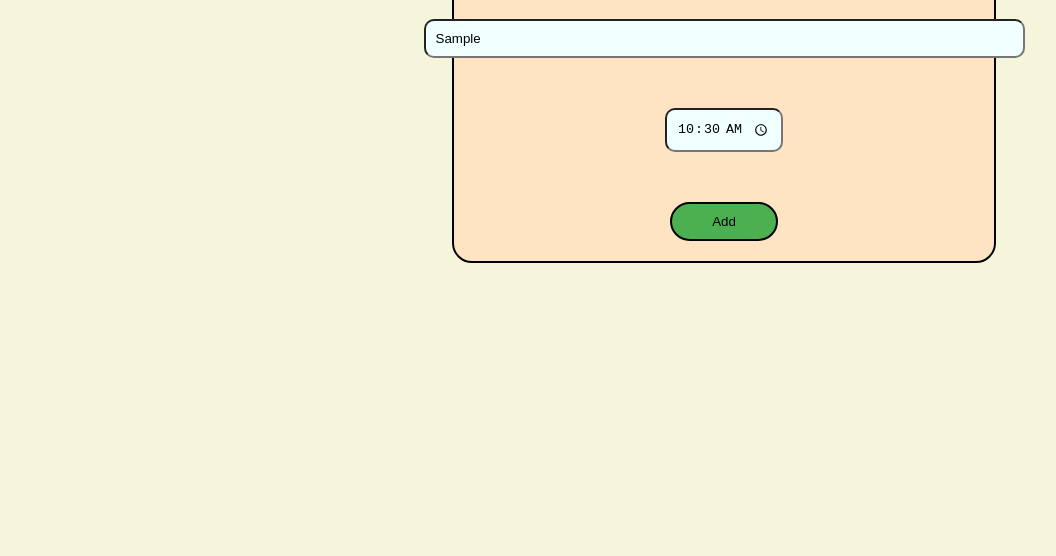
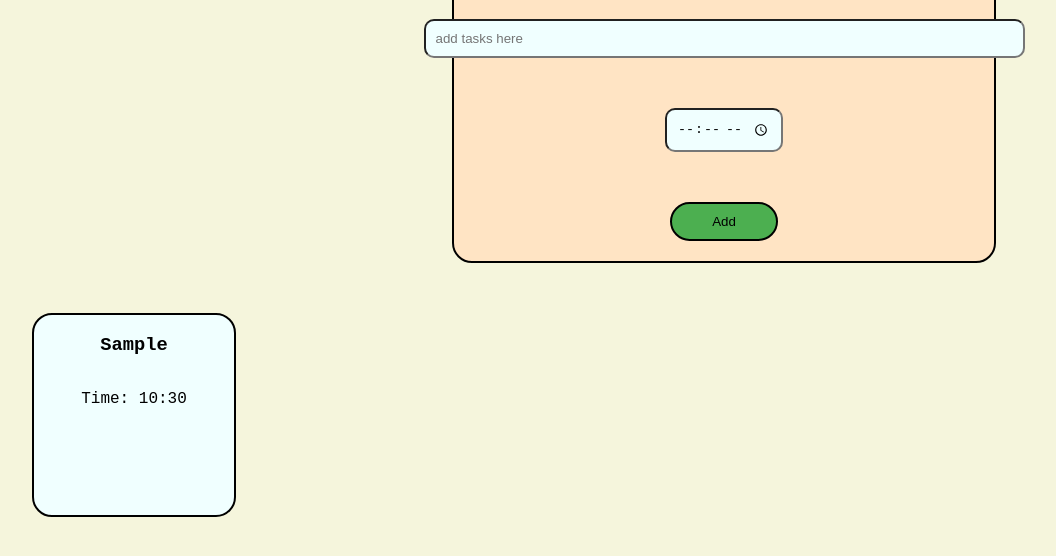
Before and after one commit to Mandalorian7773/To-Do-List-App, a plain HTML site: page index.html in a window 1280 px wide. Both pictures are taken after typing "Sample", "10:30" into the empty fields and a click on the button "Add". Shown: the part 196-752 px from the top of the page, without its empty margins (26-1082 px from the left). Drawn offline with Linux system fonts and the light colour scheme.

Commit message:
completed the js

```diff
--- a/index.html
+++ b/index.html
@@ -18,7 +18,7 @@
    </form>
     <div class="max-container">
 
-    <div class="container2" id="Contain">
+
 
     </div>
 
--- a/script.js
+++ b/script.js
@@ -1,17 +1,22 @@
 const toDoForm = document.getElementById('container1');
 const toDoInput = document.getElementById('todo-Input');
 const timeInput = document.getElementById('time');
-const ListContainer = document.querySelector('max-container');
+const ListContainer = document.querySelector('.max-container');
 
 
 toDoForm.addEventListener('submit', (event) => {
     event.preventDefault();
-    const input= toDoInput.Value.trim();
-    const time = timeInput.Value.trim();
+    const input= toDoInput.value.trim();
+    const time = timeInput.value.trim();
     if( input == '' ||  time == ''){
         alert('Please fill in all fields!');
         return;
     }
+
+
+    addTask(input,time);
+    toDoInput.value = '';
+    timeInput.value = '';
 
 })
 
@@ -25,11 +30,13 @@ function addTask (task,time){
     taskTitle.textContent = task;
 
     const taskTime = document.createElement('p');
-    taskTime.textContent =`Time: ${time};`
+    taskTime.textContent =`Time: ${time}` ;
 
 
     taskBox.appendChild(taskTitle);
     taskBox.appendChild(taskTime);
 
+    ListContainer.style.display='flex'
+    ListContainer.appendChild(taskBox);
 
 }
```
